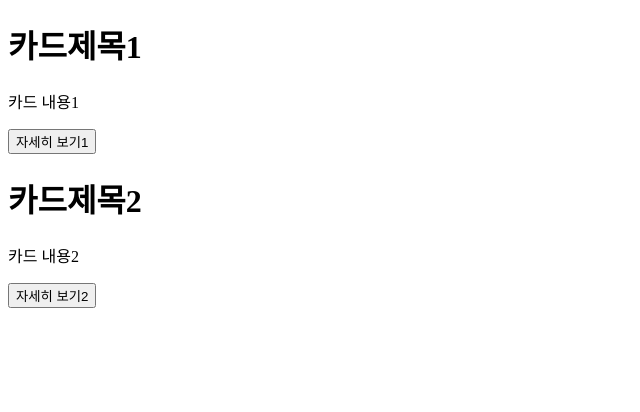
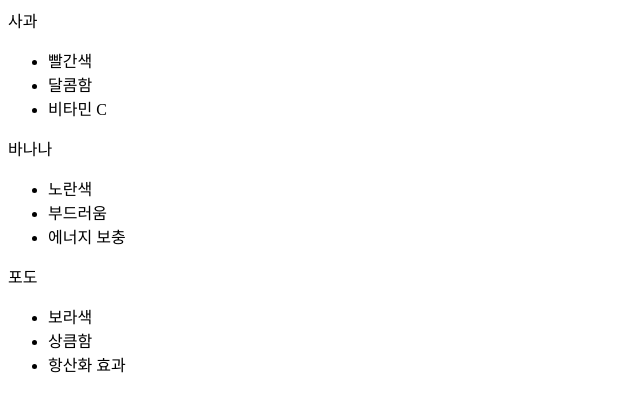
Before and after one commit to zkaakakg/hk-with-tossbank, a React (Create React App) app in the folder react/my-app/: page / in a window 1280 px wide. Shown: the top 412 px of the page, without its empty margins (0-640 px from the left). Built offline with nearby package versions, Linux system fonts and the light colour scheme.

Commit message:
React Props 연습문제2

```diff
--- /dev/null
+++ b/react/my-app/src/4-props/Ex2.jsx
@@ -0,0 +1,141 @@
+// Ex2.jsx
+// 문제 1: 조건부 렌더링과 단일 Props
+// 목표: 특정 조건에 따라 다른 인삿말을 출력하는 컴포넌트를 작성하세요.
+// 요구사항:
+// - Greeting이라는 컴포넌트를 만드세요.
+// - props로 name과 isMorning을 받아 인삿말을 출력합니다.
+// - isMorning이 true이면 "좋은 아침입니다, [name]님!"
+//   그렇지 않으면 "좋은 저녁입니다, [name]님!"
+// - 부모 컴포넌트에서 두 가지 경우를 모두 테스트하세요.
+import { useState } from "react";
+
+function Greeting(props) {
+  return (
+    <div>
+      {props.isMorning ? (
+        <h1>좋은 아침입니다, {props.name}님!</h1>
+      ) : (
+        <h1>좋은 저녁입니다, {props.name}님!</h1>
+      )}
+    </div>
+  );
+}
+export function Props1() {
+  return (
+    <div>
+      <Greeting name="홍길동" isMorning={true} />
+      <Greeting name="이영희" isMorning={false} />
+    </div>
+  );
+}
+
+//문제 2: 사용자 상태 변화 관리
+// 목표: 버튼 클릭에 따라 사용자 나이를 변경하는 컴포넌트를 작성하세요.
+// 요구사항:
+// - UserCard라는 컴포넌트를 작성하세요.
+// - name, age를 props로 받아 초기 값을 표시합니다.
+// - "한 살 더 먹기" 버튼을 클릭하면 나이가 증가합니다.
+// - 부모 컴포넌트에서 두 명의 사용자 상태를 관리합니다.
+function UserCard({ name, age, onClickFunc }) {
+  return (
+    <div>
+      <h1>
+        이름: {name} 나이: {age}
+      </h1>
+      <button onClick={() => onClickFunc(name)}>한 살 더 먹기</button>
+    </div>
+  );
+}
+
+export function Props2() {
+  const [users, setUsers] = useState([
+    { name: "홍길동", age: 20 },
+    { name: "이영희", age: 35 },
+  ]);
+  function handleClick(name) {
+    setUsers(
+      users.map((user) =>
+        user.name === name ? { ...user, age: user.age + 1 } : user
+      )
+    );
+  }
+  return (
+    <div>
+      {users.map((user) => (
+        <UserCard name={user.name} age={user.age} onClickFunc={handleClick} />
+      ))}
+    </div>
+  );
+}
+
+// 문제 3: 객체 리스트 렌더링
+// 목표: 객체로 구성된 리스트를 렌더링하고, 추가 정보를 중첩된 형태로 출력합니다.
+// 요구사항:
+// ItemDetailList라는 컴포넌트를 작성하세요.
+// props로 전달받는 각 객체는 이름과 세부 정보를 포함합니다.
+// 예시 객체 리스트:
+// [
+//   { name: "사과", details: ["빨간색", "달콤함", "비타민 C"] },
+//   { name: "바나나", details: ["노란색", "부드러움", "에너지 보충"] },
+//   { name: "포도", details: ["보라색", "상큼함", "항산화 효과"] }
+// ]
+// 각 항목은 <ul> 내부에 렌더링하며, 이름과 세부 정보도 중첩 리스트로 표시합니다.
+// 예시 출력:
+// - 사과
+//   * 빨간색
+//   * 달콤함
+//   * 비타민 C
+
+function ItemDetailList(props) {
+  return (
+    <div>
+      {props.name}
+      <ul>
+        {props.details.map((item, index) => (
+          <li key={index}>{item}</li>
+        ))}
+      </ul>
+    </div>
+  );
+}
+export function Props3() {
+  return (
+    <div>
+      <ItemDetailList name="사과" details={["빨간색", "달콤함", "비타민 C"]} />
+      <ItemDetailList
+        name="바나나"
+        details={["노란색", "부드러움", "에너지 보충"]}
+      />
+      <ItemDetailList
+        name="포도"
+        details={["보라색", "상큼함", "항산화 효과"]}
+      />
+    </div>
+  );
+}
+
+//문제 4: children을 활용한 강조 텍스트 컴포넌트
+// 목표: 특정 부분의 텍스트를 강조할 수 있는 컴포넌트를 작성하세요.
+// 요구사항:
+// HighlightBox라는 컴포넌트를 작성하세요.
+// 부모 컴포넌트에서 children을 사용하여 강조할 텍스트를 전달합니다.
+// 예시)
+// <p>
+// 아래 텍스트에서 중요한 부분은 <HighlightBox>노란색으로 표시</HighlightBox>됩니다.
+// </p>
+// 강조할 부분은 노란색 배경과 굵은 텍스트로 표시하세요.
+// 스타일 객체 { backgroundColor: "yellow", fontWeight: "bold", padding: "10px" }
+function HighlightBox() {}
+export function Props4() {
+  return (
+    <div>
+      <HighlightBox
+        style={{
+          backgroundColor: "yellow",
+          fontWeight: "bold",
+          padding: "10px",
+        }}
+      />
+    </div>
+  );
+}
--- a/react/my-app/src/App4.js
+++ b/react/my-app/src/App4.js
@@ -1,8 +1,8 @@
 import React from "react";
-import * as E from "./4-props/Ex";
+import * as E from "./4-props/Ex2";
 
 function App() {
-  return <E.Props5 />;
+  return <E.Props3 />;
 }
 
 export default App;
```
